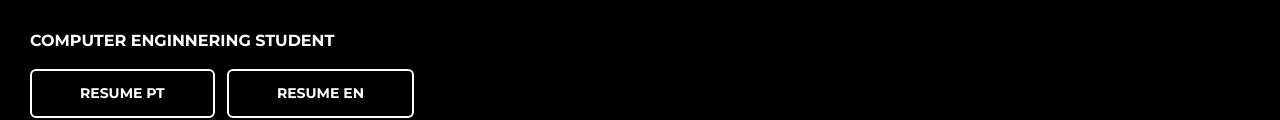
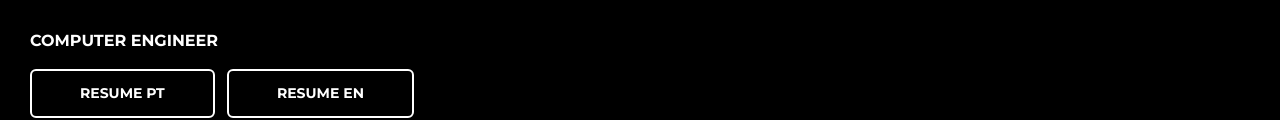
Before and after one commit to luisantoniio1998/luisantoniio1998.github.io, a plain HTML site: page index.html in a window 1280 px wide. Shown: the part 431-551 px from the top of the page. Drawn offline with Linux system fonts and the light colour scheme.

Commit message:
Update index.html

```diff
--- a/index.html
+++ b/index.html
@@ -71,7 +71,7 @@
 								<h2
 									class="display-1 display-animated display-animated-in animation-translate animation-item-2">
 									Luís <br> Barros</h2>
-								<p class="lead animation-translate animation-item-3">COMPUTER ENGINNERING STUDENT</p>
+								<p class="lead animation-translate animation-item-3">COMPUTER ENGINEER </p>
 								<form method="get" action="assets/assets/documents/CV_PT.pdf"
 									style="display:inline-block">
 									<button type="submit" class=" button-class btn btn-primary" style="margin-right: 0.5rem;" >Resume PT</button>
```
